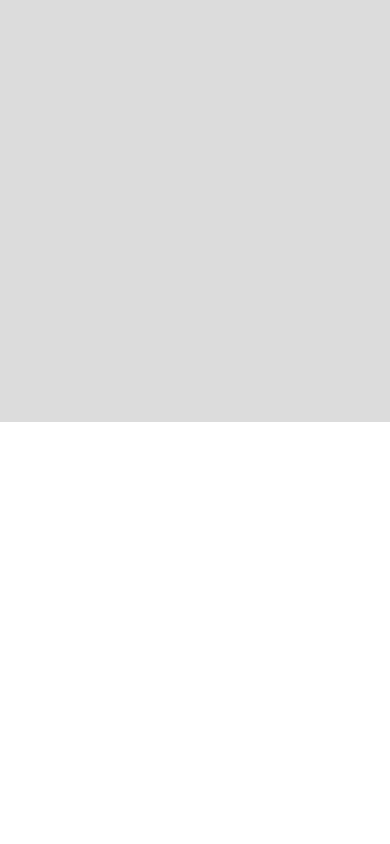
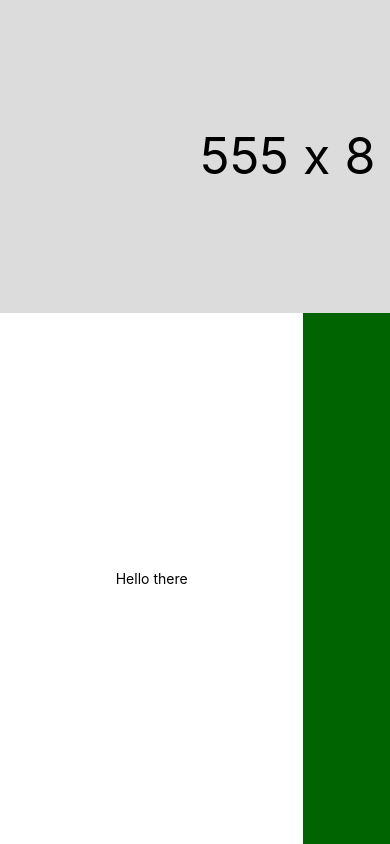
Before and after one commit to gmemmy/cool-react-native-calculator, a React Native app: screen / in a window 390 px wide. Built offline with nearby package versions, Linux system fonts and the light colour scheme.

Commit message:
setup color scheme for the app view

```diff
--- a/app/view/index.js
+++ b/app/view/index.js
@@ -1,19 +1,23 @@
 import React, { Component } from 'react';
-import { View } from 'react-native';
+import { View, Text } from 'react-native';
 import styles from './styles';
 
 class BackGroundDisplay extends Component {
+  constructor() {
+    super()
+    this.state = {}
+  }
   render() {
     return (
       <View style={styles.container}>
         <View style={styles.upperhalf}>
-
+          <Text style={styles.displayInput}>555 x 8</Text>
         </View>
         <View style={styles.lowerhalf}>
-          <View style={styles.lowerhalf1}>
-
+          <View style={[styles.lowerhalf1, styles.alignElements]}>
+            <Text>Hello there</Text>
           </View>
-          <View style={styles.lowerhalf2}>
+          <View style={[styles.lowerhalf2, styles.alignElements]}>
 
           </View>
         </View>
--- a/app/view/styles.js
+++ b/app/view/styles.js
@@ -6,11 +6,30 @@ const styles = StyleSheet.create({
   },
   upperhalf: {
     flex: 1,
-    backgroundColor: '#DCDCDC'
+    backgroundColor: '#DCDCDC',
+    justifyContent: 'center'
   },
   lowerhalf: {
+    flex: 1.7,
+    flexDirection: 'row',
+  },
+  alignElements: {
+    justifyContent: 'center',
+    alignItems: 'center'
+  },
+  lowerhalf1: {
+    flex: 3.5,
+    backgroundColor: '#ffff',
+  },
+  lowerhalf2: {
     flex: 1,
-    backgroundColor: '#fff',
+    backgroundColor: '#006400',
+  },
+  displayInput: {
+    color: 'black',
+    position: 'absolute',
+    fontSize: 50,
+    marginLeft: 200
   }
 });
 
```
